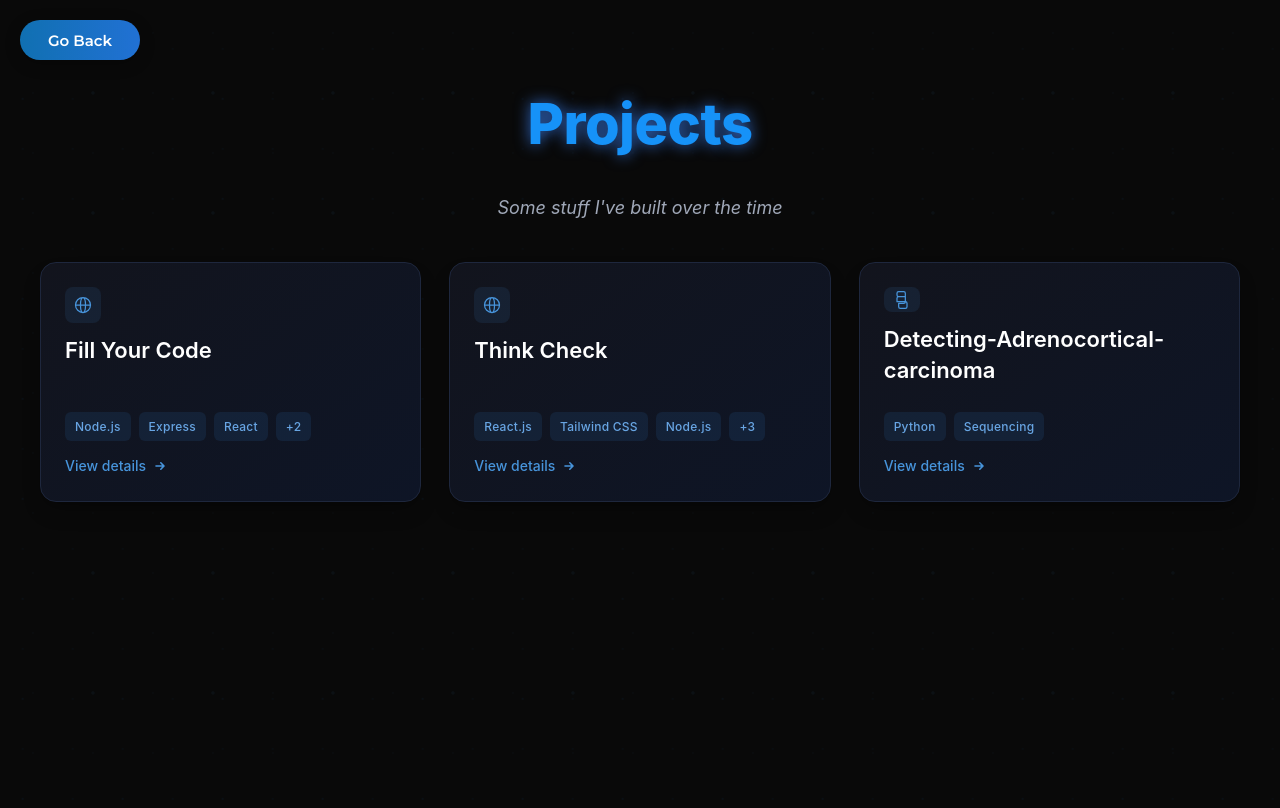
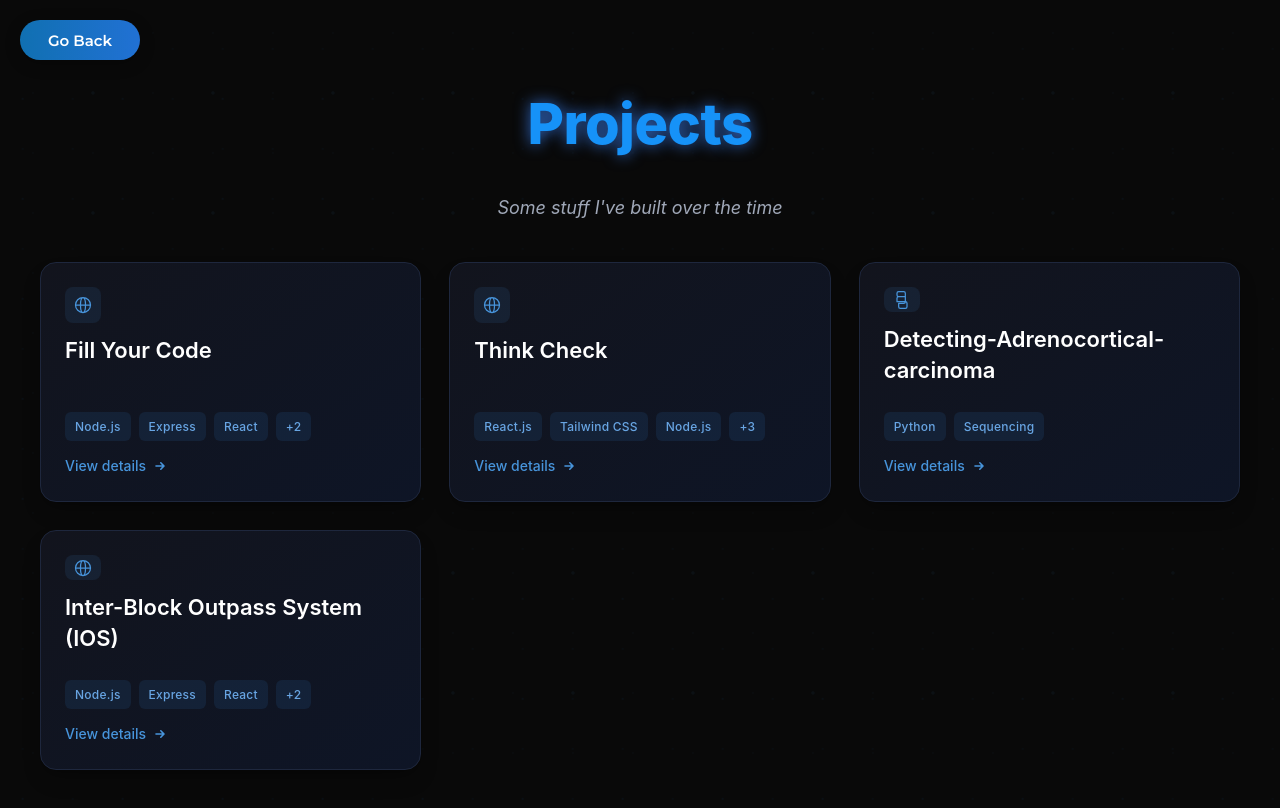
Before and after one commit to chpurnabhargav/Portfolio, a React (Vite) app: page /projects in a window 1280 px wide. Shown: the top 808 px of the page. Built offline with nearby package versions, Linux system fonts and the light colour scheme.

Commit message:
updated picture and new project

```diff
--- a/src/Projects.jsx
+++ b/src/Projects.jsx
@@ -37,6 +37,14 @@ const Projects = () => {
       tech: ["Python", "Sequencing"],
       repoLink: "https://github.com/chpurnabhargav/Detecting-Adrenocortical-carcinoma",
       category: "python"
+    },
+    {
+      id: "proj-004",
+      title: "Inter-Block Outpass System (IOS)",
+      description: "Full-stack web application for automated student outpass approvals.Developed comprehensive full-stack web application using React frontend and Node.js backend.Implemented MySQL database with role-based access control for Students, Faculty, Admins, and VO Officers.",
+      tech: ["Node.js", "Express", "React ", "Render", "Tailwind CSS"],
+      repoLink: "https://github.com/chpurnabhargav/Inter-Block-OutPass-System",
+      category: "web"
     },
   ];
 
```
Also changed, not shown: public/img.jpg.
